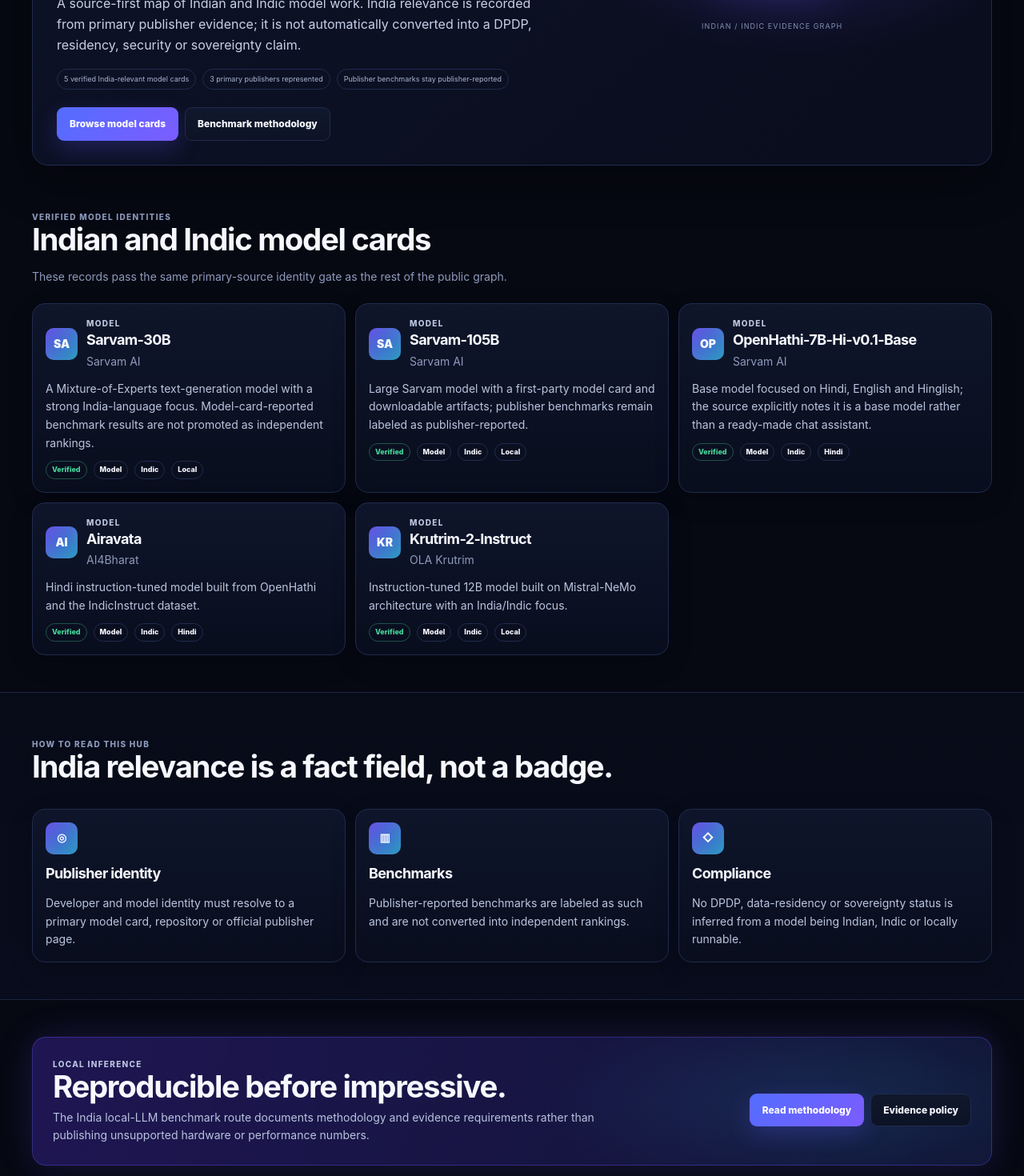
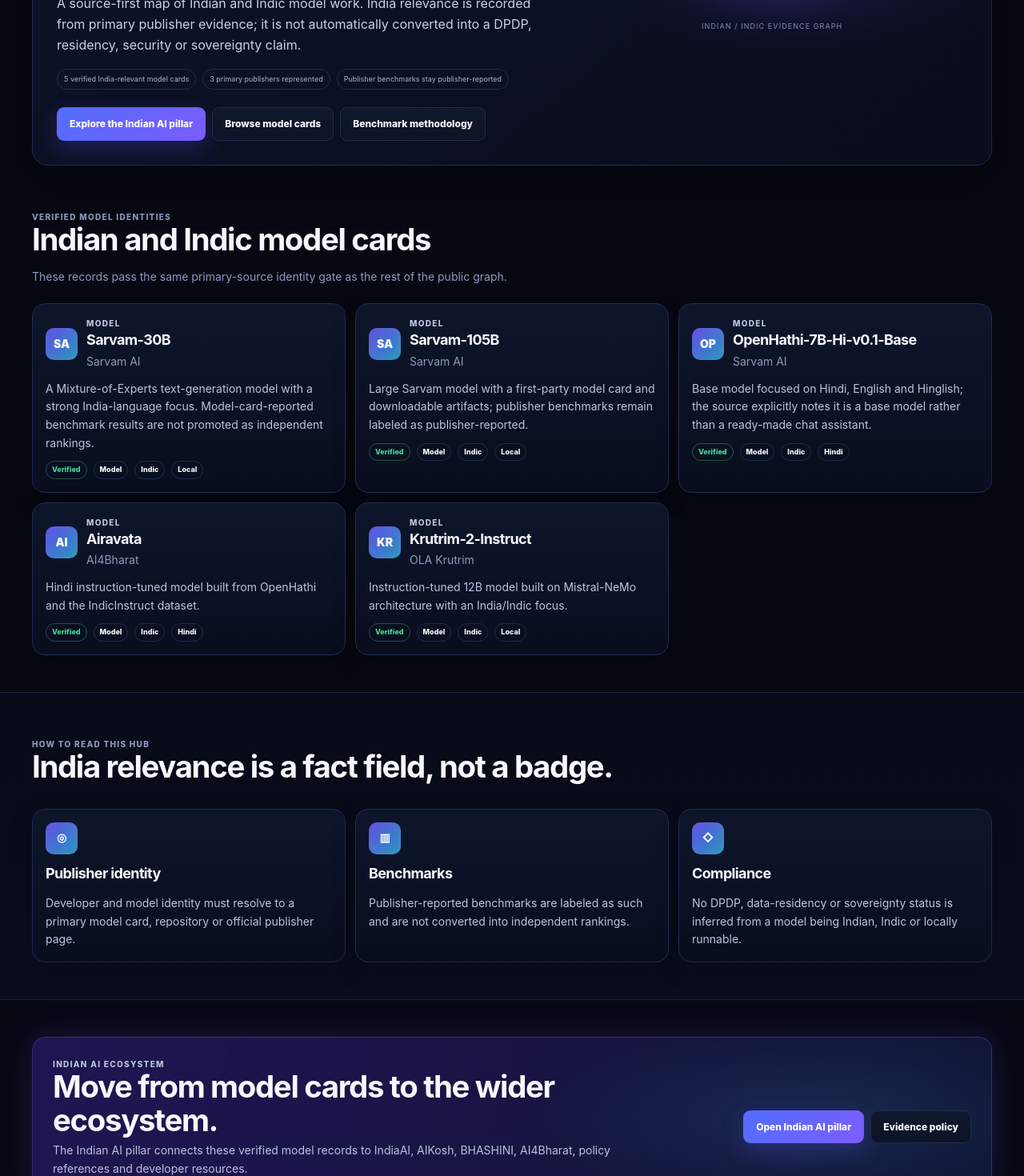
Before and after one commit to CodesbyFebin/bestaiagent.in, a Next.js app: page /india in a window 1280 px wide. Shown: the part 440-1910 px from the top of the page at 80% size. Built offline with nearby package versions, Linux system fonts and the light colour scheme.

Commit message:
feat: connect Indic model hub to Indian AI pillar

```diff
--- a/app/india/page.tsx
+++ b/app/india/page.tsx
@@ -20,7 +20,7 @@
         <h1 style={{fontSize:"clamp(42px,6vw,66px)"}}>India-first discovery, <span className="gradient">without sovereignty theatre.</span></h1>
         <p className="lead">A source-first map of Indian and Indic model work. India relevance is recorded from primary publisher evidence; it is not automatically converted into a DPDP, residency, security or sovereignty claim.</p>
         <div className="directoryMeta"><span>{models.length} verified India-relevant model cards</span><span>{publishers.size} primary publishers represented</span><span>Publisher benchmarks stay publisher-reported</span></div>
-        <div className="ctaRow"><Link className="button buttonPrimary" href="/models">Browse model cards</Link><Link className="button" href="/local-llm-benchmarks-india">Benchmark methodology</Link></div>
+        <div className="ctaRow"><Link className="button buttonPrimary" href="/indian-ai">Explore the Indian AI pillar</Link><Link className="button" href="/models">Browse model cards</Link><Link className="button" href="/local-llm-benchmarks-india">Benchmark methodology</Link></div>
       </div>
       <div className="indiaMap" aria-hidden="true"><div className="indiaMapShape">🇮🇳</div></div>
     </section>
@@ -29,6 +29,6 @@
 
     <section className="section sectionAlt" style={{marginInline:"calc(50% - 50vw)",paddingInline:"calc(50vw - 50%)"}}><div className="sectionHead"><div><p className="eyebrow">How to read this hub</p><h2>India relevance is a fact field, not a badge.</h2></div></div><div className="grid"><article className="card"><div className="categoryIcon">◎</div><h3>Publisher identity</h3><p>Developer and model identity must resolve to a primary model card, repository or official publisher page.</p></article><article className="card"><div className="categoryIcon">▥</div><h3>Benchmarks</h3><p>Publisher-reported benchmarks are labeled as such and are not converted into independent rankings.</p></article><article className="card"><div className="categoryIcon">◇</div><h3>Compliance</h3><p>No DPDP, data-residency or sovereignty status is inferred from a model being Indian, Indic or locally runnable.</p></article></div></section>
 
-    <section className="section"><div className="discoveryBand"><div className="discoveryBandGrid"><div><p className="eyebrow">Local inference</p><h2>Reproducible before impressive.</h2><p>The India local-LLM benchmark route documents methodology and evidence requirements rather than publishing unsupported hardware or performance numbers.</p></div><div className="ctaRow"><Link className="button buttonPrimary" href="/local-llm-benchmarks-india">Read methodology</Link><Link className="button" href="/methodology">Evidence policy</Link></div></div></div></section>
+    <section className="section"><div className="discoveryBand"><div className="discoveryBandGrid"><div><p className="eyebrow">Indian AI ecosystem</p><h2>Move from model cards to the wider ecosystem.</h2><p>The Indian AI pillar connects these verified model records to IndiaAI, AIKosh, BHASHINI, AI4Bharat, policy references and developer resources.</p></div><div className="ctaRow"><Link className="button buttonPrimary" href="/indian-ai">Open Indian AI pillar</Link><Link className="button" href="/methodology">Evidence policy</Link></div></div></div></section>
   </div>;
 }
```
